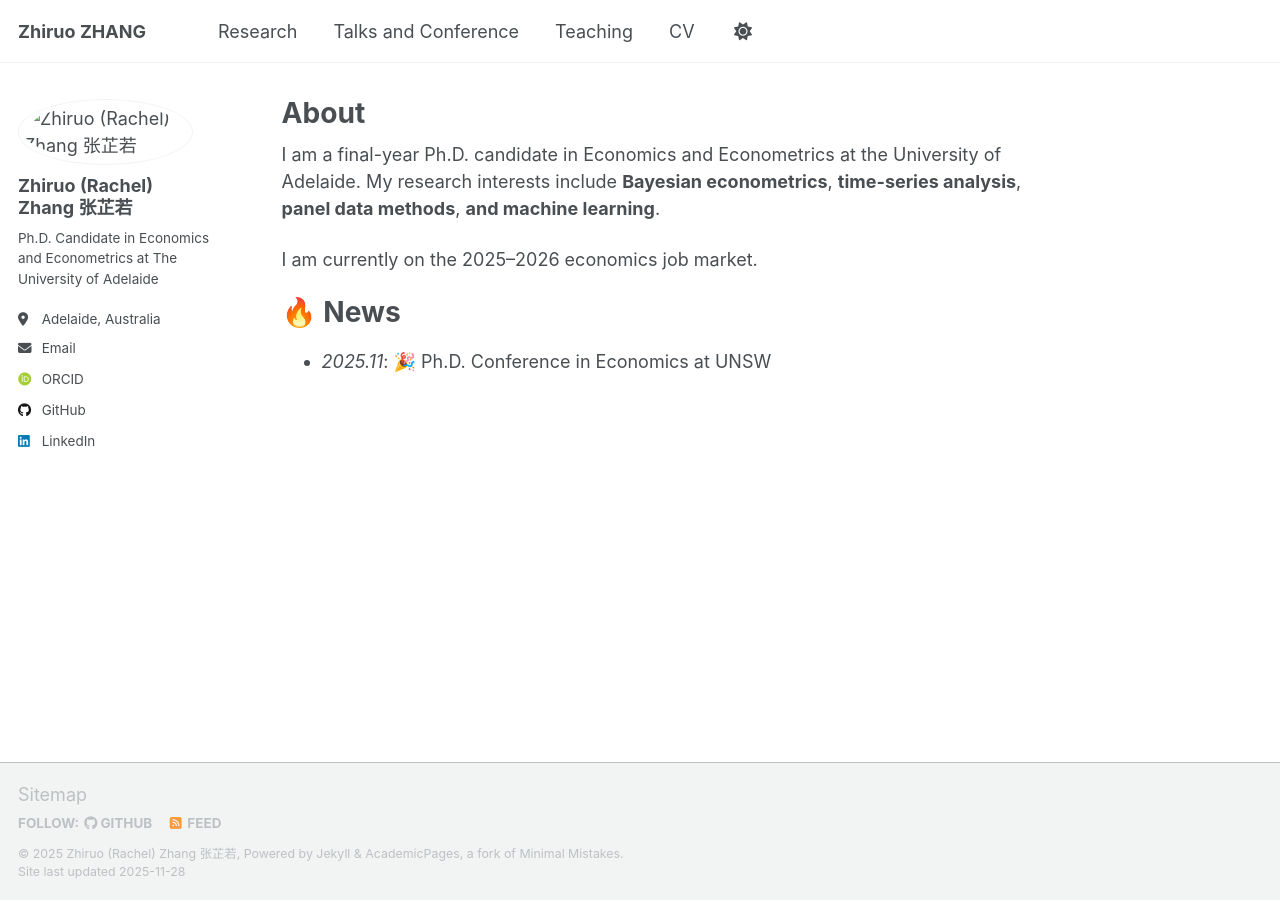
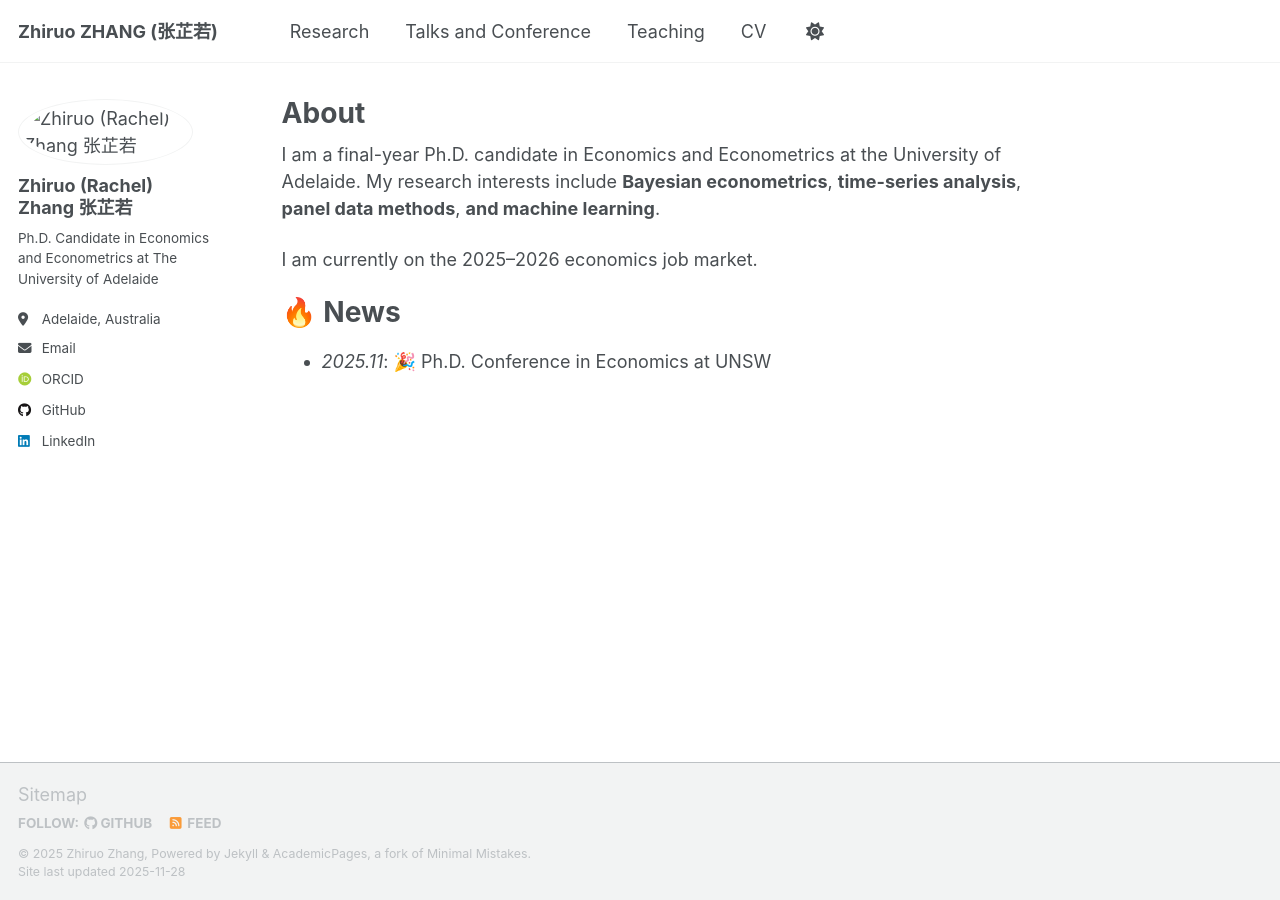
Before and after one commit to zhiruozzr/zhiruozzr.github.io, a Jekyll site: the page built from _pages/about.md, in a window 1280 px wide. Built offline with Jekyll 4.4.1, drawn with Linux system fonts in a browser that asks for light colours; some web fonts are replaced; a script that is not in the unit is left out.

Commit message:
Update _config.yml

```diff
--- a/_config.yml
+++ b/_config.yml
@@ -1,8 +1,8 @@
 locale                   : "en-US"
 site_theme               : "default" # Currently available options are "default", "air"
-title                    : "Zhiruo ZHANG"
+title                    : "Zhiruo ZHANG (张芷若) "
 title_separator          : "-"
-name                     : &name "Zhiruo (Rachel) Zhang 张芷若"
+name                     : &name "Zhiruo Zhang"
 description              : &description "Ph.D. Candidate in Economics and Econometrics at The University of Adelaide"   # Update this with a general description of your site, this is the default if not overridden by a page
 url                      : https://zhiruozzr.github.io # The base hostname & protocol for your site e.g. "https://[your GitHub username].github.io",
                                                            # or if you already have some other page hosted on Github then use "https://[your GitHub username].github.io/[Your Repo Name]"
```
